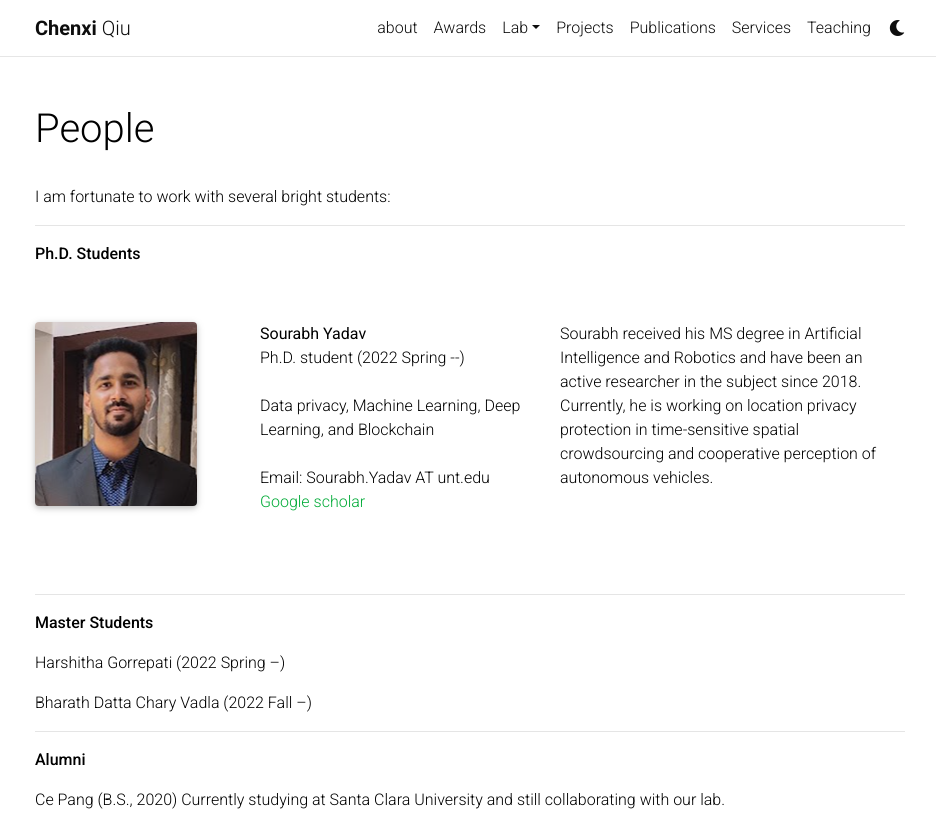
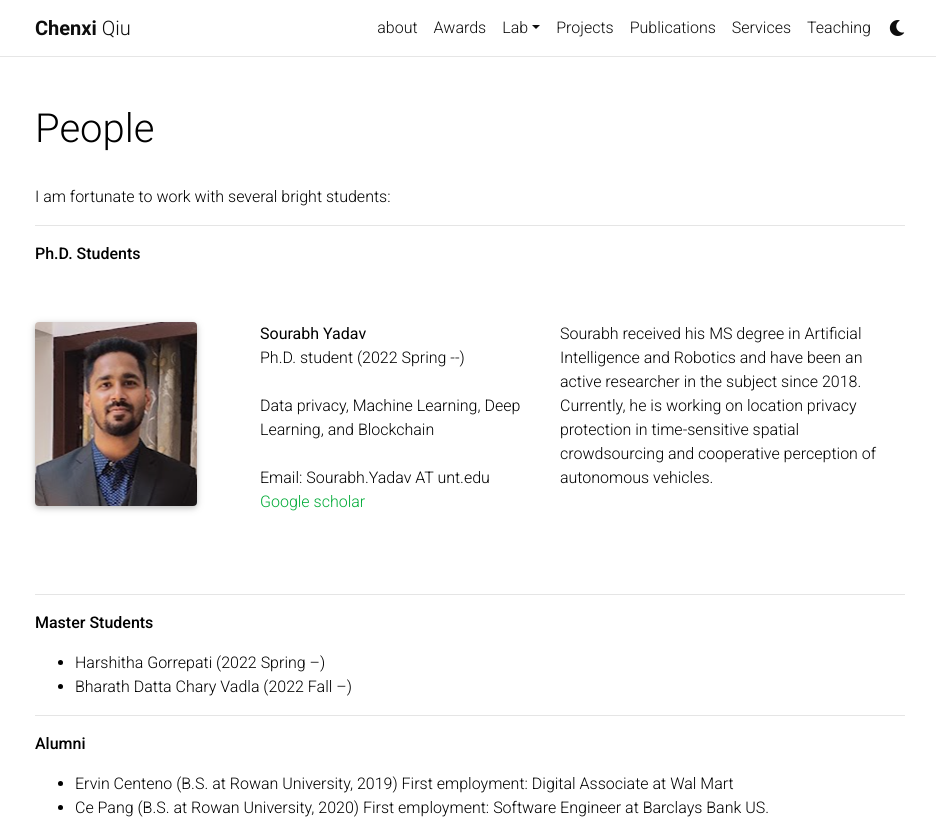
Before and after one commit to chenxiunt/chenxiunt.github.io, a Jekyll site: the page built from _pages/people.md, in a window 1280 px wide and 1378 px high. Shown: the top 822 px of the window, without its empty margins (170-1106 px from the left). Built offline with Jekyll 4.4.1, drawn with Linux system fonts in a browser that asks for light colours; comment, search, counter and statistics services are not loaded; a style sheet for code colours, icons or effects is not loaded; some of the changed text lies outside the part shown.

Commit message:
Update people.md

```diff
--- a/_pages/people.md
+++ b/_pages/people.md
@@ -37,18 +37,16 @@ I am fortunate to work with several bright students:
 
 -----------------------
 **Master Students**
-
-Harshitha Gorrepati (2022 Spring --)
-
-Bharath Datta Chary Vadla (2022 Fall --)
+* Harshitha Gorrepati (2022 Spring --)
+* Bharath Datta Chary Vadla (2022 Fall --)
 
 
 -----------------------
 **Alumni**
-
-Ce Pang (B.S., 2020) Currently studying at Santa Clara University and still collaborating with our lab.
-
-Tanuja Polineni (M.S., 2022) Current employment: Tricentis
+* Ervin Centeno (B.S. at Rowan University, 2019) First employment: Digital Associate at Wal Mart
+* Ce Pang (B.S. at Rowan University, 2020) First employment: Software Engineer at Barclays Bank US.
+* Pinal Mehta (M.S. at Rowan University, 2020) First employment: Software Engineer at IBM.
+* Tanuja Polineni (M.S. at UNT, 2022) First employment: Software Engineer at Tricentis
 
 <div class="people">
 
```
